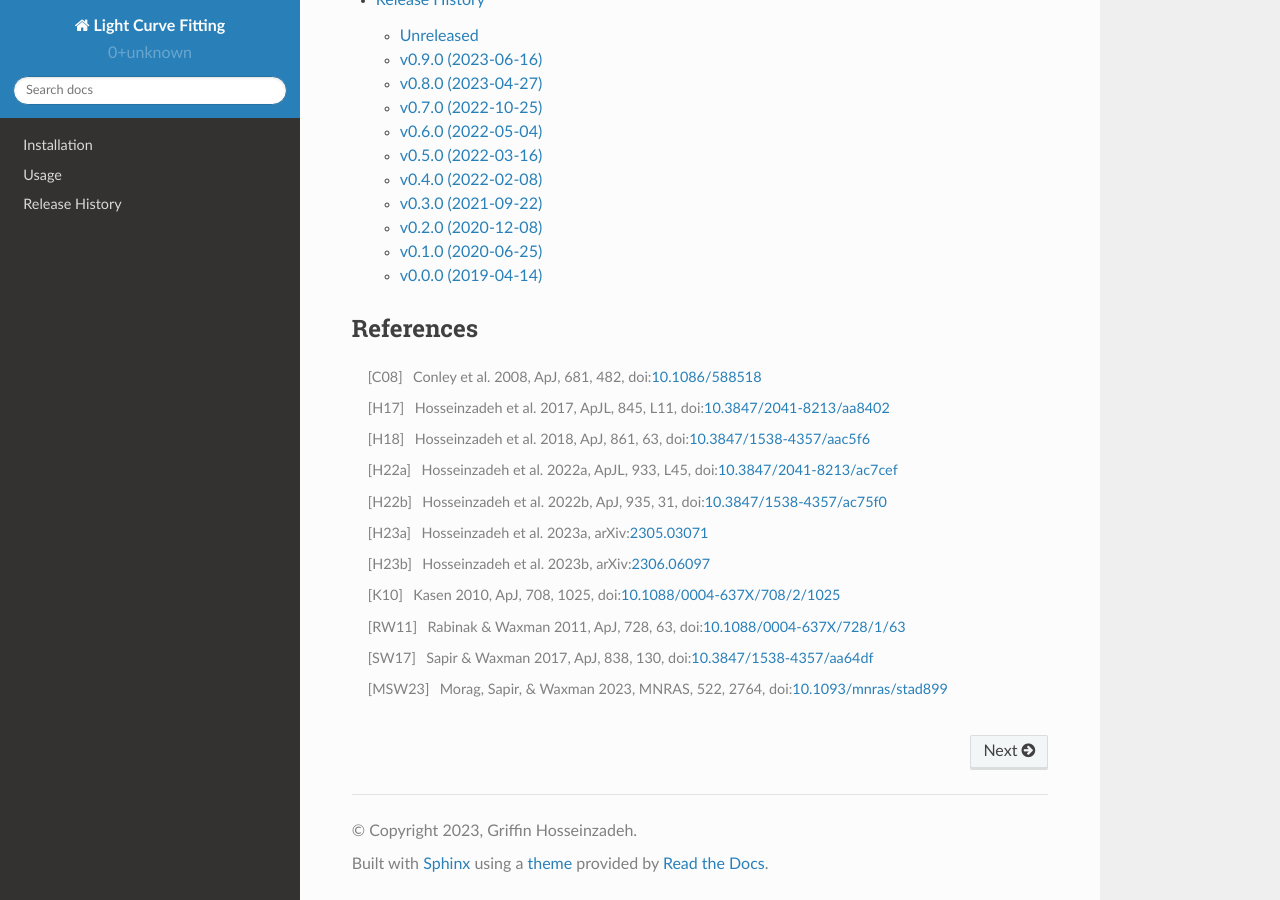
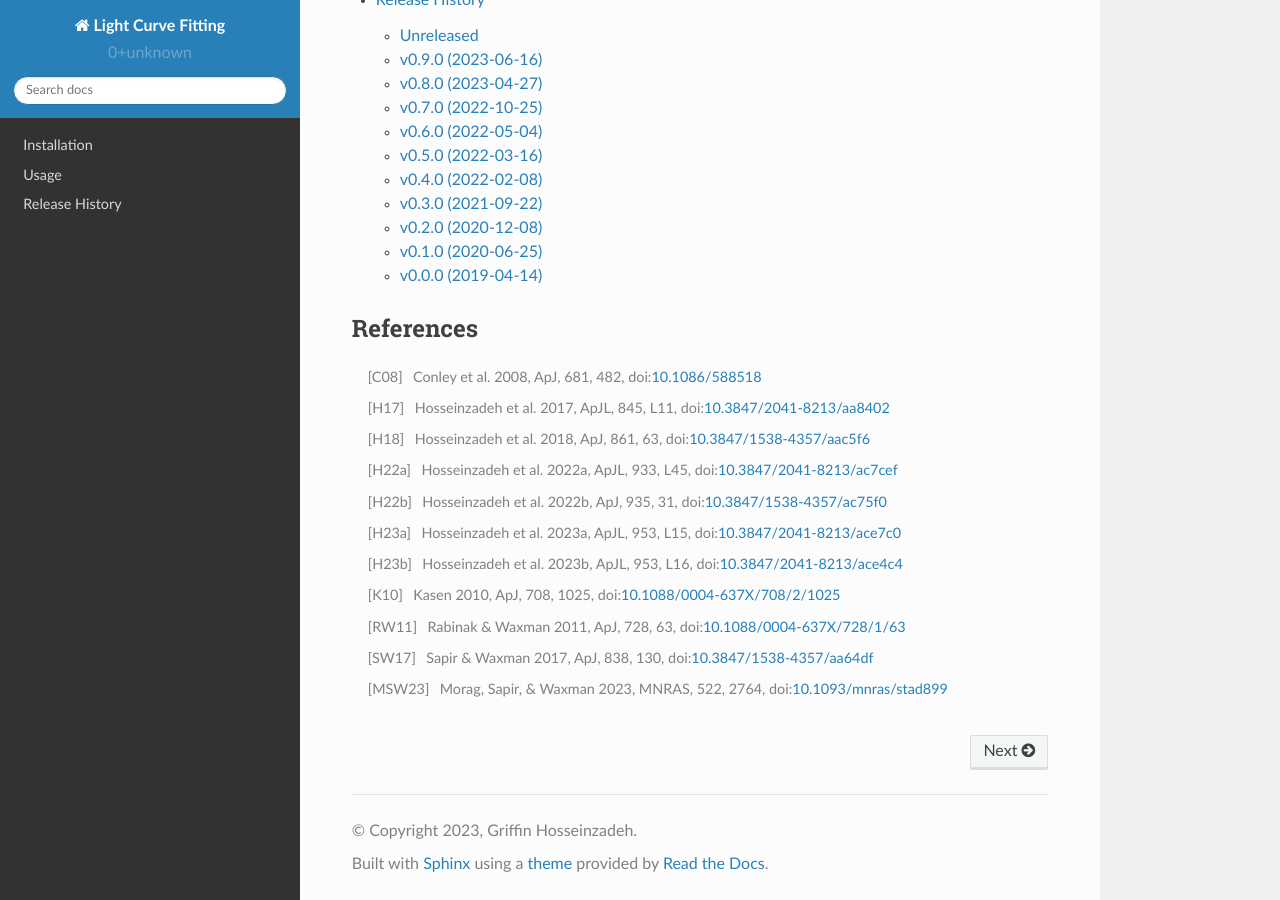
Before and after one commit to griffin-h/lightcurve_fitting, a Sphinx documentation site: the page built from docs/source/index.rst, in a window 1280 px wide and 900 px high, scrolled down 504 px. Built offline with Sphinx 7.4.7 and the Read the Docs theme 2.0.0, drawn with Linux system fonts in a browser that asks for light colours; pages that are not in the unit, such as notebooks, are missing from menus.

Commit message:
update citations to 2023 publications

```diff
--- a/docs/source/index.rst
+++ b/docs/source/index.rst
@@ -28,8 +28,8 @@ References
 .. [H18] Hosseinzadeh et al. 2018, ApJ, 861, 63, doi:`10.3847/1538-4357/aac5f6 <https://doi.org/10.3847/1538-4357/aac5f6>`_
 .. [H22a] Hosseinzadeh et al. 2022a, ApJL, 933, L45, doi:`10.3847/2041-8213/ac7cef <https://doi.org/10.3847/2041-8213/ac7cef>`_
 .. [H22b] Hosseinzadeh et al. 2022b, ApJ, 935, 31, doi:`10.3847/1538-4357/ac75f0 <https://doi.org/10.3847/1538-4357/ac75f0>`_
-.. [H23a] Hosseinzadeh et al. 2023a, arXiv:`2305.03071 <https://arxiv.org/abs/2305.03071>`_
-.. [H23b] Hosseinzadeh et al. 2023b, arXiv:`2306.06097 <https://arxiv.org/abs/2306.06097>`_
+.. [H23a] Hosseinzadeh et al. 2023a, ApJL, 953, L15, doi:`10.3847/2041-8213/ace7c0 <https://doi.org/10.3847/2041-8213/ace7c0>`_
+.. [H23b] Hosseinzadeh et al. 2023b, ApJL, 953, L16, doi:`10.3847/2041-8213/ace4c4 <https://doi.org/10.3847/2041-8213/ace4c4>`_
 .. [K10] Kasen 2010, ApJ, 708, 1025, doi:`10.1088/0004-637X/708/2/1025 <https://doi.org/10.1088/0004-637X/708/2/1025>`_
 .. [RW11] Rabinak & Waxman 2011, ApJ, 728, 63, doi:`10.1088/0004-637X/728/1/63 <https://doi.org/10.1088/0004-637X/728/1/63>`_
 .. [SW17] Sapir & Waxman 2017, ApJ, 838, 130, doi:`10.3847/1538-4357/aa64df <https://doi.org/10.3847/1538-4357/aa64df>`_
```
